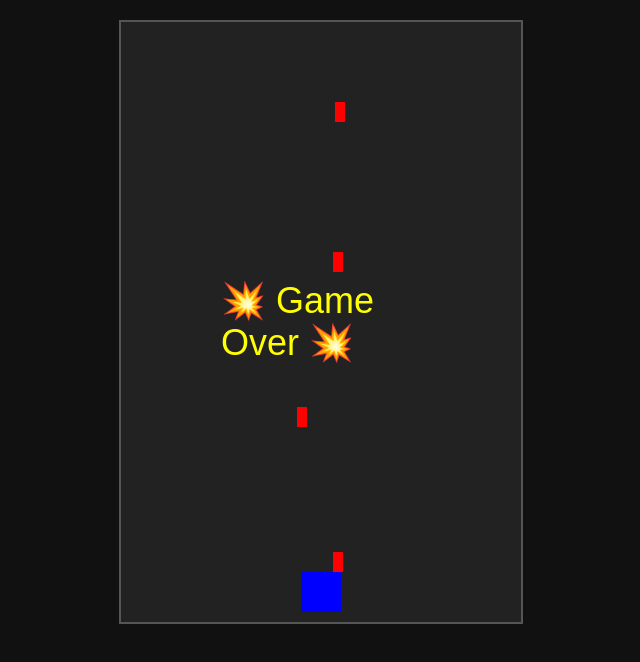
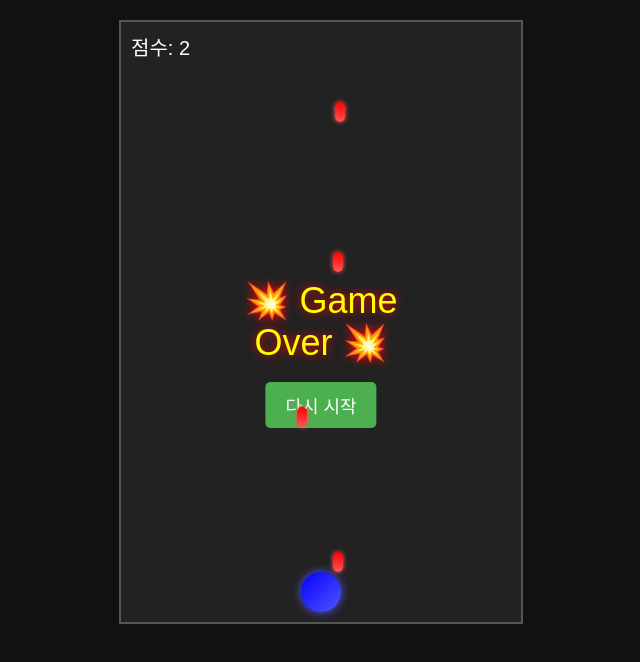
Before and after one commit to billions2030/test1, a plain HTML site: page index.html in a window 1280 px wide. Shown: the whole page, without its empty margins (319-959 px from the left). Drawn offline with Linux system fonts and the light colour scheme.

Commit message:
Update index.html

```diff
--- a/index.html
+++ b/index.html
@@ -10,6 +10,7 @@
       color: white;
       font-family: Arial, sans-serif;
       overflow: hidden;
+      text-align: center;
     }
     #game {
       position: relative;
@@ -23,15 +24,19 @@
       position: absolute;
       width: 40px;
       height: 40px;
-      background: #00f;
+      background: linear-gradient(135deg, #00f, #55f);
+      border-radius: 50%;
       bottom: 10px;
       left: 180px;
+      box-shadow: 0 0 10px #55f;
     }
     .bullet {
       position: absolute;
       width: 10px;
       height: 20px;
-      background: red;
+      background: linear-gradient(to bottom, #f00, #f55);
+      border-radius: 5px;
+      box-shadow: 0 0 5px #f55;
     }
     #gameOver {
       position: absolute;
@@ -41,24 +46,57 @@
       font-size: 36px;
       display: none;
       color: yellow;
+      text-shadow: 0 0 10px red;
+    }
+    #score {
+      position: absolute;
+      top: 10px;
+      left: 10px;
+      font-size: 20px;
+      color: white;
+    }
+    #restartBtn {
+      position: absolute;
+      top: 60%;
+      left: 50%;
+      transform: translateX(-50%);
+      padding: 10px 20px;
+      font-size: 18px;
+      background: #4CAF50;
+      color: white;
+      border: none;
+      border-radius: 5px;
+      cursor: pointer;
+      display: none;
+    }
+    #restartBtn:hover {
+      background: #45a049;
     }
   </style>
 </head>
 <body>
   <div id="game">
+    <div id="score">점수: 0</div>
     <div id="player"></div>
     <div id="gameOver">💥 Game Over 💥</div>
+    <button id="restartBtn">다시 시작</button>
   </div>
 
   <script>
     const game = document.getElementById("game");
     const player = document.getElementById("player");
     const gameOverText = document.getElementById("gameOver");
+    const scoreElement = document.getElementById("score");
+    const restartBtn = document.getElementById("restartBtn");
 
     let playerX = 180;
     const speed = 10;
     let bullets = [];
     let isGameOver = false;
+    let score = 0;
+    let bulletSpeed = 5;
+    let bulletInterval = 500;
+    let gameSpeed = 1;
 
     // 플레이어 이동
     document.addEventListener("keydown", (e) => {
@@ -94,22 +132,48 @@
       );
     }
 
+    // 게임 리셋
+    function resetGame() {
+      bullets.forEach(bullet => game.removeChild(bullet));
+      bullets = [];
+      playerX = 180;
+      player.style.left = playerX + "px";
+      isGameOver = false;
+      score = 0;
+      bulletSpeed = 5;
+      bulletInterval = 500;
+      gameSpeed = 1;
+      scoreElement.textContent = "점수: 0";
+      gameOverText.style.display = "none";
+      restartBtn.style.display = "none";
+    }
+
     // 게임 루프
     function gameLoop() {
       if (isGameOver) return;
 
       bullets.forEach((bullet, index) => {
         let top = parseInt(bullet.style.top);
-        bullet.style.top = top + 5 + "px";
+        bullet.style.top = top + bulletSpeed + "px";
 
         if (checkCollision(bullet)) {
           gameOverText.style.display = "block";
+          restartBtn.style.display = "block";
           isGameOver = true;
         }
 
         if (top > 600) {
           game.removeChild(bullet);
           bullets.splice(index, 1);
+          score++;
+          scoreElement.textContent = "점수: " + score;
+
+          // 점수에 따라 난이도 증가
+          if (score % 10 === 0) {
+            bulletSpeed += 0.5;
+            bulletInterval = Math.max(200, bulletInterval - 50);
+            gameSpeed += 0.1;
+          }
         }
       });
 
@@ -117,9 +181,19 @@
     }
 
     // 총알 주기적으로 생성
-    setInterval(() => {
+    let bulletIntervalId = setInterval(() => {
       if (!isGameOver) createBullet();
-    }, 500);
+    }, bulletInterval);
+
+    // 재시작 버튼
+    restartBtn.addEventListener("click", () => {
+      resetGame();
+      clearInterval(bulletIntervalId);
+      bulletIntervalId = setInterval(() => {
+        if (!isGameOver) createBullet();
+      }, bulletInterval);
+      gameLoop();
+    });
 
     gameLoop();
   </script>
```
